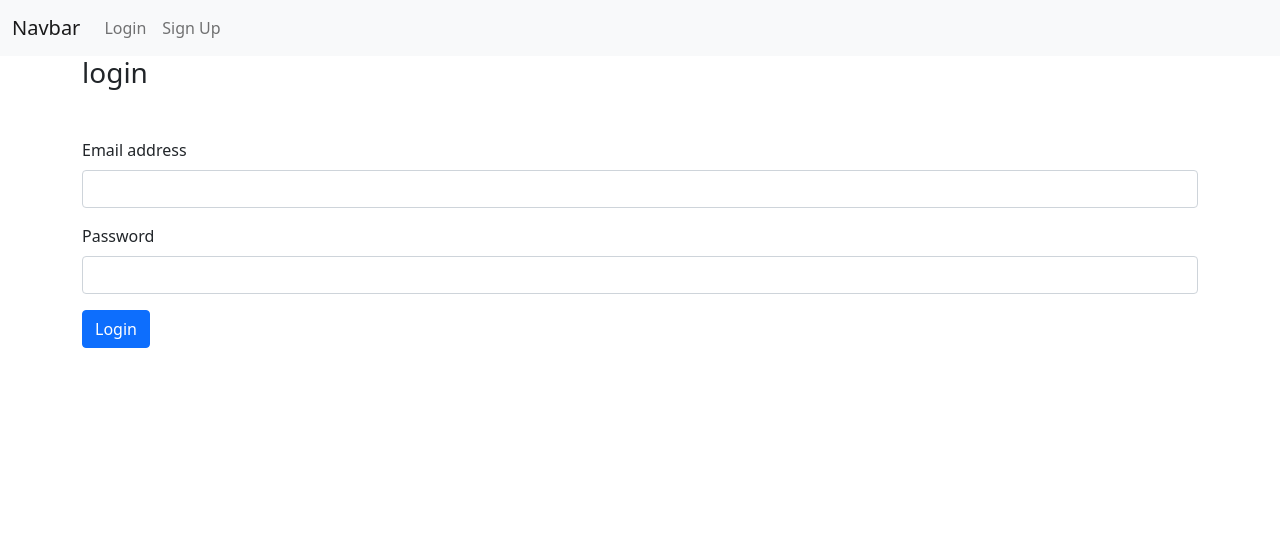
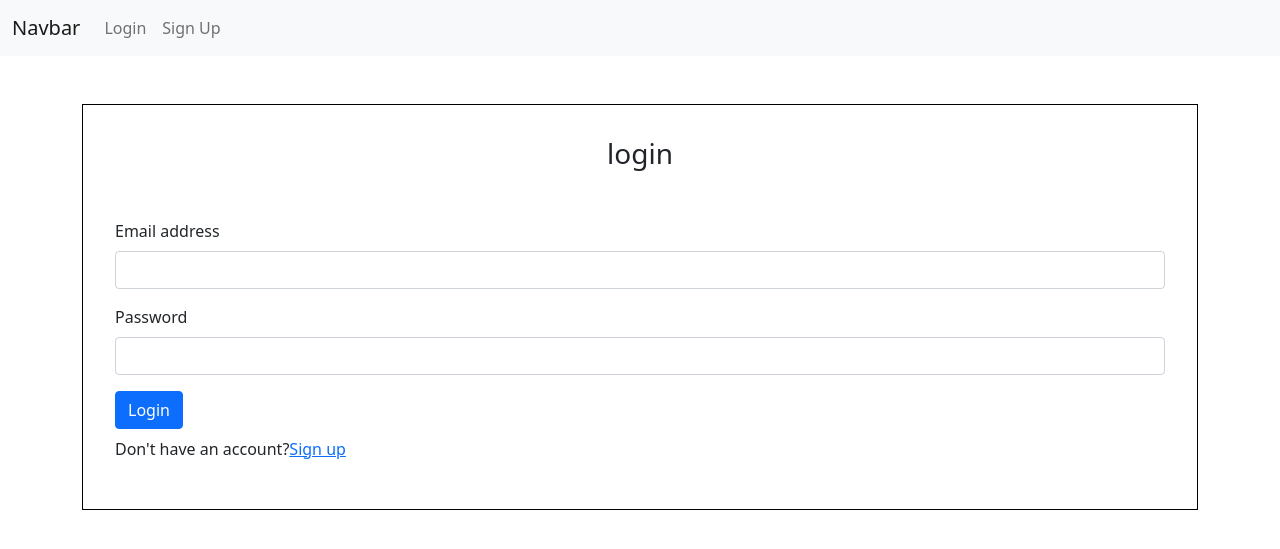
Before and after one commit to Kisavi/One-Minute-Pitch, a Flask app: page /login in a window 1280 px wide. Shown: the top 549 px of the page. Run offline with Flask 2, Linux system fonts and the light colour scheme; parts of the project's set-up code (start-up, migrations or seed data) failed here and were passed over.

Commit message:
link css files to the html files for custom styling

```diff
--- /dev/null
+++ b/app/static/css/login.css
@@ -0,0 +1,3 @@
+form {
+    border: 1px solid black;
+}
--- /dev/null
+++ b/app/static/css/signup.css
@@ -0,0 +1,3 @@
+form {
+    border: 1px solid black;
+}
--- a/app/templates/auth/login.html
+++ b/app/templates/auth/login.html
@@ -1,8 +1,15 @@
 {% extends 'base.html' %}
 
+<!-- Styles block -->
+
+{% block styles%}
+    {{ super() }}
+    <link rel="stylesheet" href="{{url_for('../static',filename='css/login.css')}}">
+{% endblock %}
+
 {% block content %}
-<form method="POST">
-    <h3 class="mb-5">login</h3>
+<form method="POST" style="padding: 2em; margin-top: 3em;">
+    <h3 class="mb-5" style="text-align: center;">login</h3>
   <div class="mb-3">
     <label for="email" class="form-label">Email address</label>
     <input type="email" class="form-control" id="email" aria-describedby="emailHelp" name="email">
@@ -13,6 +20,7 @@
     <input type="text" class="form-control" id="password" name="password">
   </div>
 
-  <button type="submit" class="btn btn-primary">Login</button>
+  <button type="submit" class="btn btn-primary mb-2">Login</button>
+  <p>Don't have an account?<a href="/sign-up">Sign up</a></p>
 </form>
 {% endblock%}
--- a/app/templates/base.html
+++ b/app/templates/base.html
@@ -5,6 +5,8 @@
     <title>Title</title>
      <!-- Bootstrap CSS -->
     <link href="https://cdn.jsdelivr.net/npm/bootstrap@5.0.2/dist/css/bootstrap.min.css" rel="stylesheet" integrity="sha384-EVSTQN3/azprG1Anm3QDgpJLIm9Nao0Yz1ztcQTwFspd3yD65VohhpuuCOmLASjC" crossorigin="anonymous">
+    <link rel="stylesheet" href="../static/css/login.css">
+    <link rel="stylesheet" href="../static/css/signup.css">
 
 </head>
 <body>
--- a/app/templates/index.html
+++ b/app/templates/index.html
@@ -1,4 +1,6 @@
 {% extends 'base.html' %}
 {% block content %}
-<h1>Welcome to your home page</h1>
+<h1>Welcome to your home page {{user.username}}</h1>
+ <button type="submit" class="btn btn-primary mb-2">Post a pitch</button>
+ <button type="submit" class="btn btn-primary mb-2">View existing pitches</button>
 {% endblock %}
```
Also changed, not shown: app/models.py (+24 -0 lines), app/templates/auth/sign-up.html (+10 -3 lines).
